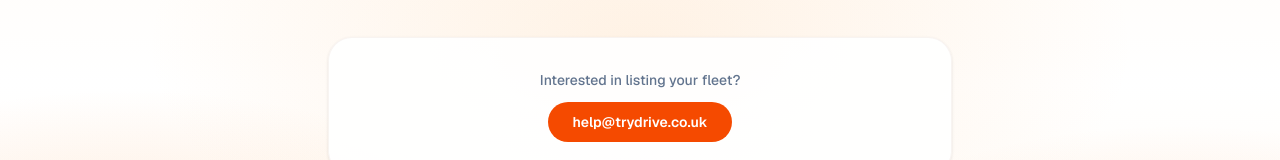
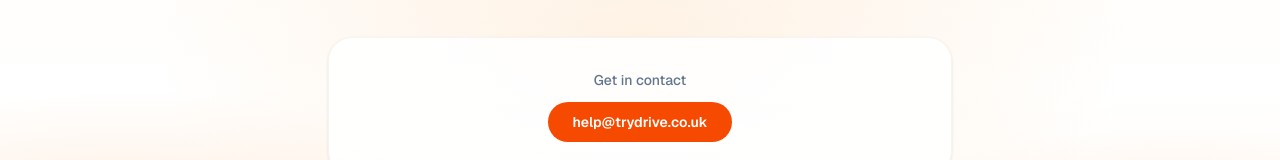
Before and after one commit to Dreamisblank/TryDrive, a Next.js app: page /partner in a window 1280 px wide. Shown: the part 355-515 px from the top of the page. Built offline with nearby package versions, Linux system fonts and the light colour scheme.

Commit message:
Change partner CTA copy to 'Get in contact'

```diff
--- a/src/app/partner/page.tsx
+++ b/src/app/partner/page.tsx
@@ -42,7 +42,7 @@
 
         <div className="mt-10 rounded-3xl border border-orange-900/5 bg-white/90 p-8 shadow-sm">
           <p className="text-sm font-medium text-slate-500">
-            Interested in listing your fleet?
+            Get in contact
           </p>
           <a
             href="mailto:help@trydrive.co.uk"
```
